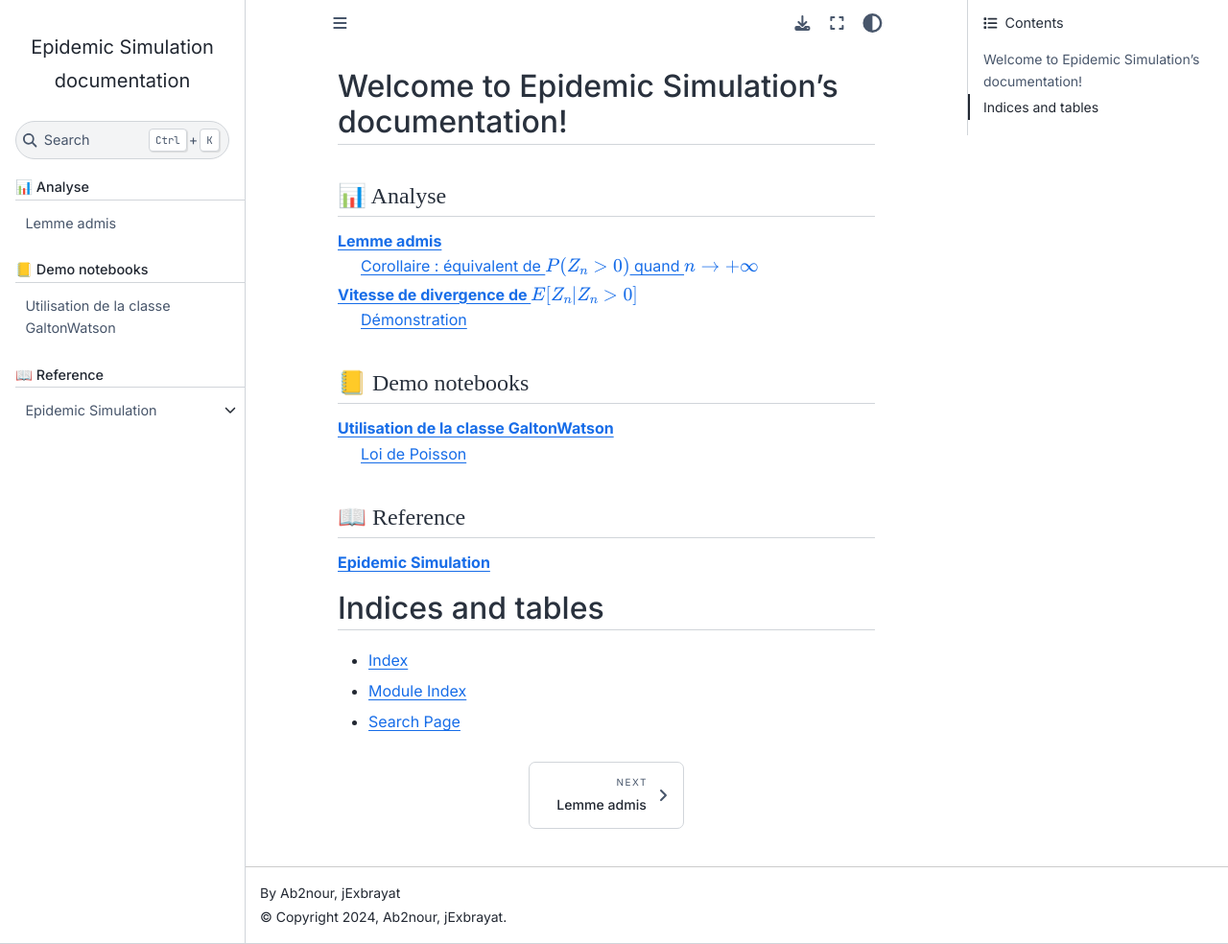
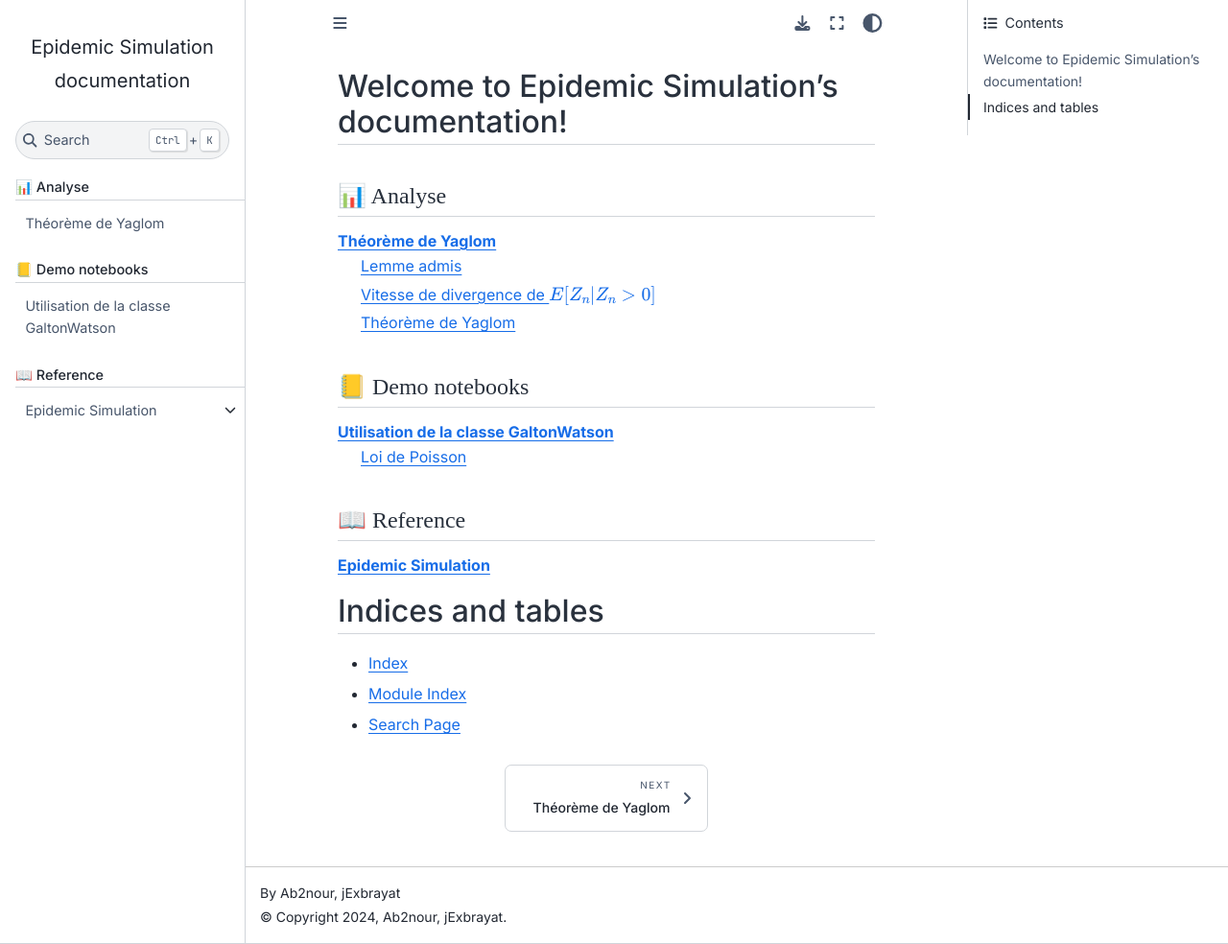
Before and after one commit to Ab2nour/epidemic-simulation, a Sphinx documentation site: the page built from docs/source/index.rst, in a window 1280 px wide and 984 px high. Shown: the whole window at 96% size. Built offline with Sphinx 7.4.7 and the Sphinx Book theme 1.1.4, drawn with Linux system fonts in a browser that asks for light colours; some web fonts are replaced; pages that are not in the unit, such as notebooks, are missing from menus.

Commit message:
docs: fix Markdown Latex errors by adding whitespace

```diff
--- a/docs/source/maths/yaglom-theorem.md
+++ b/docs/source/maths/yaglom-theorem.md
@@ -1,4 +1,6 @@
-# Lemme admis
+# Théorème de Yaglom
+
+## Lemme admis
 Si $E[Z_1] = 1$ et $Var[Z_1] < +\infty$ alors,
 
 $$
@@ -6,23 +8,29 @@ $$
 , \hspace{8px} \forall t \in [0, 1[
 $$
 
-## Corollaire : équivalent de $P(Z_n > 0)$ quand $n \to +\infty$
+### Corollaire : équivalent de $P(Z_n > 0)$ quand $n \to +\infty$
 
 En évaluant l'égalité du lemme en $t=0$, on obtient
 
 $$ \lim_{n \to +\infty} \frac{1}{n} * (\frac{1}{1-f_n(0)}) - \frac{1}{n} = \frac{\sigma^2}{2}
 $$
+
 Comme $\displaystyle \lim_{n \to +\infty} \frac{1}{n} = 0$, on a alors
+
 $$ (\frac{1}{1-f_n(0)}) \sim \frac{n * \sigma^2}{2}
 $$
+
 c'est à dire
+
 $$ 1-f_n(0) \sim \frac{2}{n * \sigma^2}
 $$
+
 ou encore
+
 $$ P(Z_n > 0) \sim \frac{2}{n * \sigma^2}
 $$
 
-# Vitesse de divergence de $E[Z_n | Z_n > 0]$
+## Vitesse de divergence de $E[Z_n | Z_n > 0]$
 Le corollaire peut nous donner une idée de la vitesse de divergence du processus $Z_n | Z_n > 0$.
 
 $$
@@ -37,6 +45,7 @@ Or $\hspace{10px} P(Z_n = k \cap Z_n > 0) = P(Z_n = k), \forall k \ge 1$
 et, pour $\hspace{4px} k=0, \hspace{6px} 0 * P(Z_n = 0 \cap Z_n > 0) = 0 * P(Z_n = 0)$
 d'où $\hspace{6px} \displaystyle \sum_{k=0}^{+\infty} k * P(Z_n = k \cap Z_n > 0) = \sum_{k=0}^{+\infty} k * P(Z_n = k)$
 Ce qui nous donne
+
 $$
 \begin{align*}
     E[Z_n | Z_n > 0] &= \frac{1}{P(Z_n > 0)} \sum_{k=0}^{+\infty} k * P(Z_n = k) \\
@@ -45,22 +54,25 @@ $$
     &= \frac{1}{P(Z_n > 0)}
 \end{align*}
 $$
+
 Car nous sommes dans le cas critique où $m=1$.
 
 Finalement, grâce au corollaire on obtient immédiatement que $E[Z_n | Z_n > 0] \sim \frac{n * \sigma^2}{2}$
 
-# Théorème de Yaglom
+## Théorème de Yaglom
 Comme la moyenne du processus conditionné $Z_n | Z_n > 0$ diverge à la même vitesse que $n$, il vient l'idée de diviser ce processus par un facteur $n$. De la sorte, nous pourrons tomber sur un processus qui converge vers une loi exponentielle de paramètre $\frac{2}{\sigma^2}$.
 
 Ce résultat est donné par le théorème de Yaglom :
 
 Si $E[Z_1] = 1$ et $Var[Z_1] = \sigma^2 < +\infty$ alors,
+
 $$ \lim_{n \to +\infty} P(\frac{Z_n}{n} > z | Z_n > 0) = \exp{(\frac{-2 z}{\sigma^2})}, \hspace{10px} \forall z \ge 0
 $$
 
-## Démonstration
-### Problème auxiliaire
+### Démonstration
+#### Problème auxiliaire
 En utilisant les transformées de Laplace, on admet qu'il suffit de démontrer l'égalité suivante :
+
 $$ \lim_{n \to +\infty} E[\exp{(-\alpha * \frac{Z_n}{n})} | Z_n > 0]
     = \frac{1}{1 + \frac{\alpha \sigma^2}{2}}
 $$
@@ -76,21 +88,25 @@ $$ \begin{align*}
 $$
 
 La partie gauche de l'égalité peut être retrouvée en utilisant la transformée de Laplace pour une variable aléatoire :
+
 $$\begin{align*}
 \mathcal{L}_{X} : & \hspace{6px} \mathbb{R} \to \mathbb{R} \\
       & \hspace{6px} t \to \mathbb{E}[e^{tX}]
 \end{align*}
 $$
+
 Par identification, il faut prendre $\mathcal{L}_{\frac{Z_n}{n}}(- \alpha)$.
 Cependant, je ne sais pas expliquer comment le passage par ces transformées conserve l'égalité.
 
-### Résolution du problème auxiliaire
+#### Résolution du problème auxiliaire
 Partont de la partie gauche de l'égalité.
 On admet le résultat suivant :
+
 $$E[\exp{(-\alpha * \frac{Z_n}{n})} | Z_n > 0] = \frac{f_n(\mathbb{e^{-\alpha / n}}) - f_n(0)}{1 - f_n{0}}
 $$
 
 On peut réécrire la partie de droite sous une forme qui fait apparaître le résultat du corollaire :
+
 $$ \begin{align*}
 \frac{f_n(\mathbb{e^{-\alpha / n}}) - f_n(0)}{1 - f_n{0}}
     &= \frac{1 - f_n(0) - (1 - f_n(\mathbb{e^{-\alpha / n}}))}{1 - f_n{0}} \\
@@ -110,6 +126,7 @@ $
 $.
 
 Finalement, en passant à la limite, on a :
+
 $$
 \begin{align*}
 \lim_{n \to +\infty} E[\exp{(-\alpha * \frac{Z_n}{n})} | Z_n > 0]
@@ -121,4 +138,5 @@ $$
     &= \frac{1}{\frac{\alpha \sigma^2}{2} + 1}
 \end{align*}
 $$
+
 Et on trouve bien le membre de droite de l'égalité auxiliaire que nous cherchions à démontrer.
```
